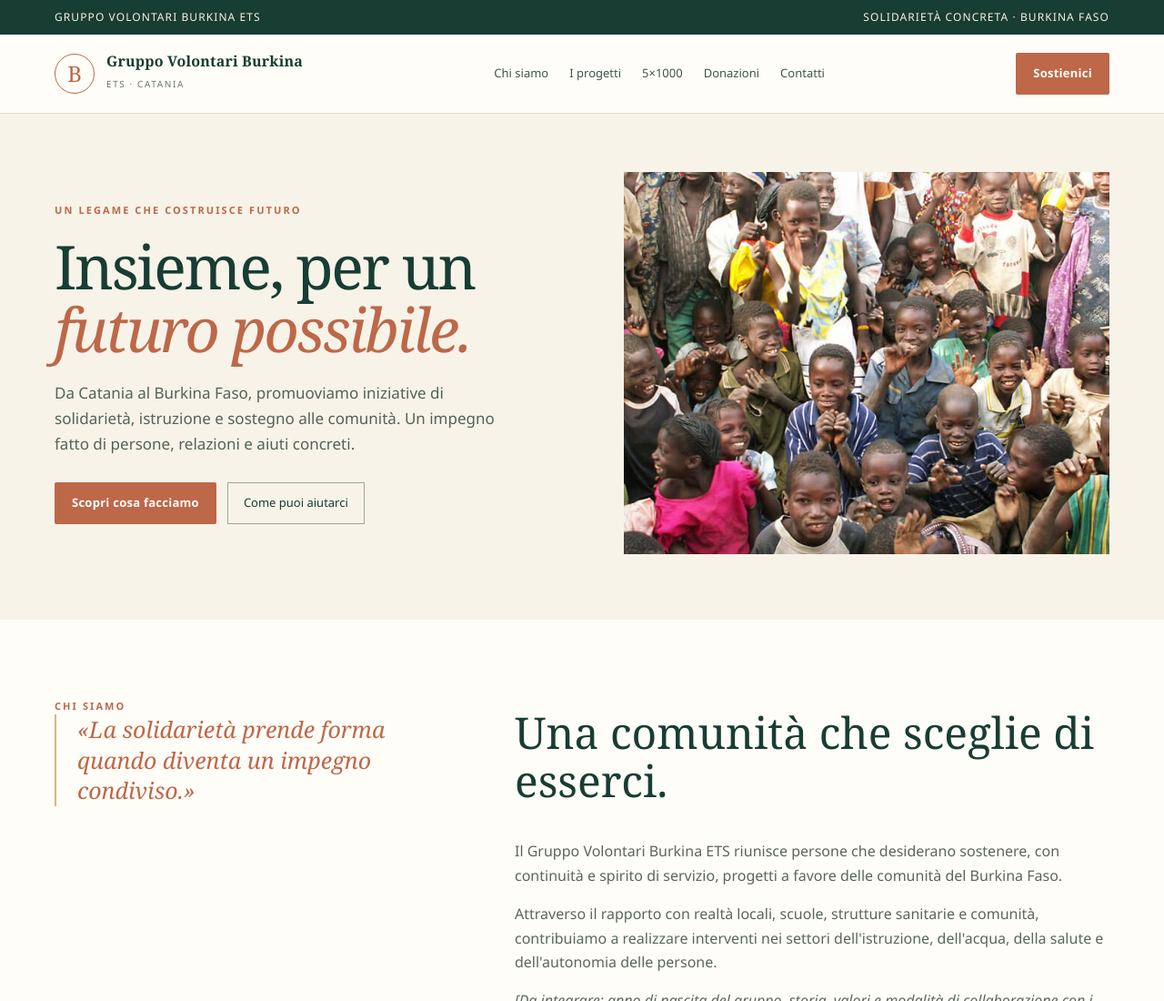
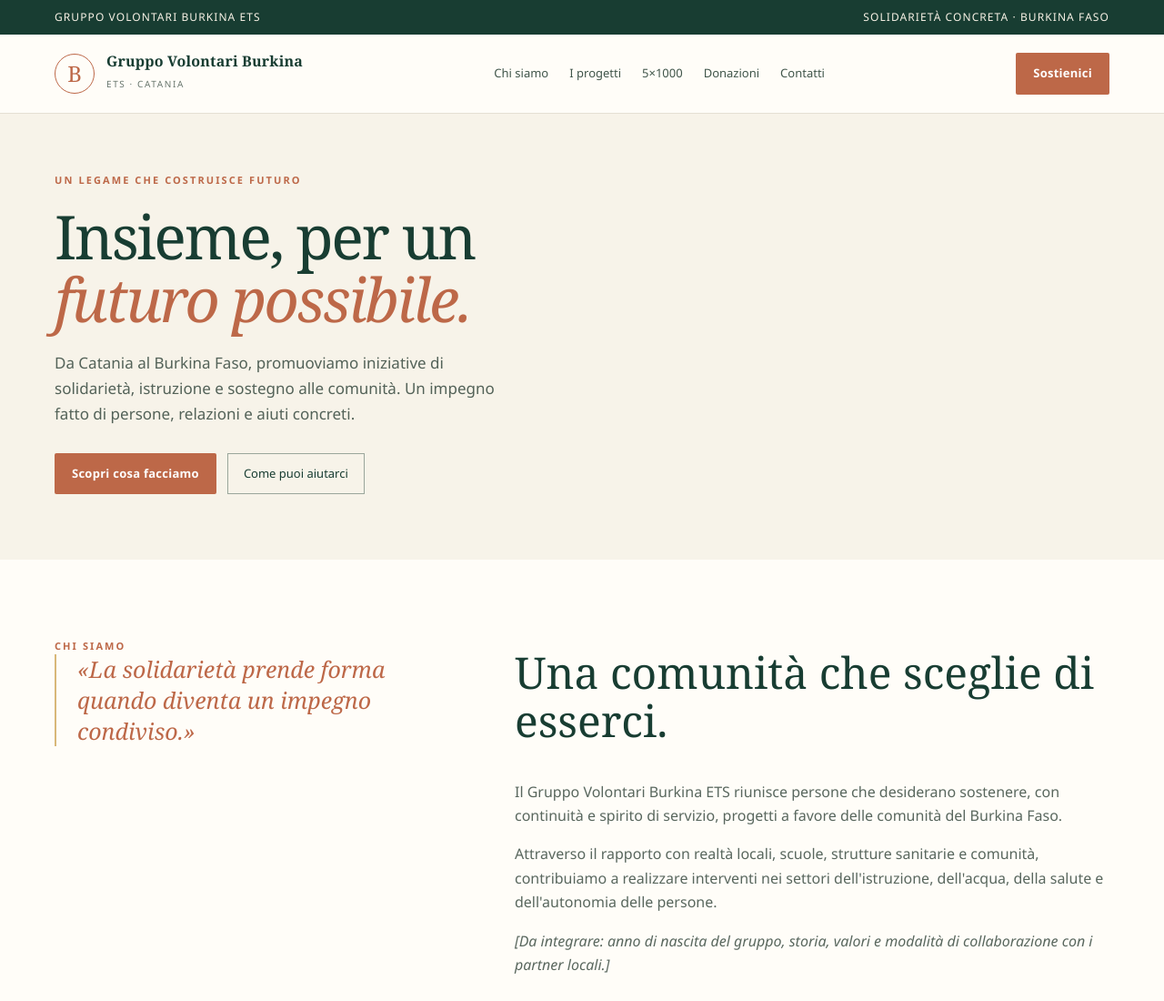
Before and after one commit to livioferrante/gruppo-volontari-burkina, a plain HTML site: page index.html in a window 1280 px wide. Shown: the top 1100 px of the page at 91% size. Drawn offline with Linux system fonts and the light colour scheme.

Commit message:
Rimuove anche la fotografia dalla hero della homepage

```diff
--- a/index.html
+++ b/index.html
@@ -9,7 +9,7 @@
 *{box-sizing:border-box}html{scroll-behavior:smooth}body{margin:0;background:var(--paper);color:var(--ink);font:16px/1.65 'Avenir Next',Avenir,'Segoe UI',sans-serif}a{color:inherit;text-decoration:none}.wrap{width:min(var(--max),calc(100% - 48px));margin:auto}
 .topline{background:var(--green);color:#f8f2e6;font-size:12px;letter-spacing:.09em;text-transform:uppercase;padding:9px 0}.topline .wrap{display:flex;justify-content:space-between;gap:18px}
 header{background:var(--paper);position:sticky;top:0;z-index:10;border-bottom:1px solid var(--line)}.nav{height:86px;display:flex;align-items:center;justify-content:space-between;gap:25px}.brand{display:flex;align-items:center;gap:13px}.mark{width:44px;height:44px;border:1px solid var(--rust);border-radius:50%;display:grid;place-items:center;color:var(--rust);font-family:Georgia,serif;font-size:24px}.brand strong{display:block;font:700 16px/1.2 Georgia,serif;letter-spacing:.01em;color:var(--green)}.brand small{font-size:10px;letter-spacing:.16em;text-transform:uppercase;color:var(--muted)}nav{display:flex;align-items:center;gap:23px;font-size:13px;color:#40554a}nav a:hover{color:var(--rust)}.nav-cta,.btn{display:inline-flex;align-items:center;justify-content:center;background:var(--rust);color:white;padding:12px 19px;border-radius:2px;font-size:13px;font-weight:650;letter-spacing:.02em}.nav-cta:hover,.btn:hover{background:#9f5237}
-.hero{background:var(--cream);padding:64px 0 72px;overflow:hidden}.hero-grid{display:grid;grid-template-columns:1.03fr .97fr;gap:58px;align-items:center}.eyebrow{font-size:11px;letter-spacing:.19em;text-transform:uppercase;color:var(--rust);font-weight:700}.hero h1{font:500 clamp(42px,5.2vw,70px)/1.04 Georgia,serif;color:var(--green);letter-spacing:-.035em;margin:18px 0 22px}.hero h1 em{font-weight:400;color:var(--rust)}.hero p{font-size:17px;max-width:520px;color:#536258;margin:0 0 28px}.hero-actions{display:flex;gap:12px;align-items:center;flex-wrap:wrap}.btn-outline{display:inline-flex;padding:11px 17px;border:1px solid #9aa69b;color:var(--green);font-size:13px}.visual{position:relative;min-height:420px;height:420px;background:#e8dfcb;overflow:hidden}.visual img{position:absolute;inset:0;width:100%;height:100%;object-fit:cover;display:block}
+.hero{background:var(--cream);padding:64px 0 72px;overflow:hidden}.hero-grid{display:grid;grid-template-columns:1.03fr .97fr;gap:58px;align-items:center;grid-template-columns:1fr}.eyebrow{font-size:11px;letter-spacing:.19em;text-transform:uppercase;color:var(--rust);font-weight:700}.hero h1{font:500 clamp(42px,5.2vw,70px)/1.04 Georgia,serif;color:var(--green);letter-spacing:-.035em;margin:18px 0 22px}.hero h1 em{font-weight:400;color:var(--rust)}.hero p{font-size:17px;max-width:520px;color:#536258;margin:0 0 28px}.hero-actions{display:flex;gap:12px;align-items:center;flex-wrap:wrap}.btn-outline{display:inline-flex;padding:11px 17px;border:1px solid #9aa69b;color:var(--green);font-size:13px}.visual{position:relative;min-height:420px;height:420px;background:#e8dfcb;overflow:hidden}.visual img{position:absolute;inset:0;width:100%;height:100%;object-fit:cover;display:block}
 .section{padding:86px 0}.section-head{max-width:680px;margin-bottom:38px}.section-head h2{font:500 clamp(32px,4vw,48px)/1.1 Georgia,serif;color:var(--green);margin:12px 0}.section-head p{color:var(--muted);margin:0}.intro{display:grid;grid-template-columns:.8fr 1.2fr;gap:70px;align-items:start}.intro-quote{font:italic 25px/1.35 Georgia,serif;color:var(--rust);border-left:2px solid var(--gold);padding-left:23px}.intro-copy p{margin-top:0;color:#59675e}
 .projects{background:var(--cream)}.cards{display:grid;grid-template-columns:repeat(3,1fr);gap:18px}.project{background:var(--paper);border:1px solid var(--line)}.project-img{height:185px;display:grid;place-items:center;background:linear-gradient(135deg,#e4d8c2,#c5cdb6);position:relative;color:#425a4b}.project-img.alt{background:linear-gradient(135deg,#d7c5ad,#b5c4bd)}.project-img.gallery{display:grid;grid-template-columns:repeat(3,1fr);gap:3px;background:var(--paper);overflow:hidden}.project-img.gallery img{width:100%;height:100%;min-width:0;object-fit:cover;display:block}.project-img.photo img{width:100%;height:100%;object-fit:cover;display:block}.project-img.warm{background:linear-gradient(135deg,#e7d4b7,#c99b79)}.project-img span{font-size:11px;letter-spacing:.1em;text-transform:uppercase;background:#fffdf0d9;padding:9px 13px}.project-title{padding:15px 20px 13px;background:var(--paper);border-bottom:1px solid var(--line)}.project-title h3{font:500 21px/1.2 Georgia,serif;color:var(--green);margin:0}.project-body{padding:22px 23px 25px}.project-body h3{font:500 23px Georgia,serif;color:var(--green);margin:0 0 9px}.project-body p{font-size:14px;color:var(--muted);margin:0 0 15px}.more{font-size:12px;color:var(--rust);font-weight:700;letter-spacing:.05em;text-transform:uppercase}
 .impact{background:var(--green);color:#f8f3e9;padding:70px 0}.impact h2{font:500 40px/1.1 Georgia,serif;margin:10px 0 32px}.stats{display:grid;grid-template-columns:repeat(4,1fr);gap:22px}.stat{border-top:1px solid #ffffff55;padding-top:18px}.stat strong{font:500 45px Georgia,serif;color:#e5c58a;display:block}.stat span{font-size:13px;color:#e2e7df}
@@ -31,7 +31,7 @@ footer{background:#122e26;color:#e8eee8;padding:54px 0 24px}.foot-grid{display:g
 <main>
 <section class="hero"><div class="wrap hero-grid">
 <div><div class="eyebrow">Un legame che costruisce futuro</div><h1>Insieme, per un<br><em>futuro possibile.</em></h1><p>Da Catania al Burkina Faso, promuoviamo iniziative di solidarietà, istruzione e sostegno alle comunità. Un impegno fatto di persone, relazioni e aiuti concreti.</p><div class="hero-actions"><a class="btn" href="#progetti">Scopri cosa facciamo</a><a class="btn-outline" href="#aiutaci">Come puoi aiutarci</a></div></div>
-<div class="visual"><img src="images/bambini.jpg" alt="Bambini del Burkina Faso: il futuro al centro dei progetti del Gruppo Volontari Burkina"></div>
+
 </div></section>
 <section class="section" id="chi-siamo"><div class="wrap intro">
 <div><div class="eyebrow">Chi siamo</div><div class="intro-quote">«La solidarietà prende forma quando diventa un impegno condiviso.»</div></div>
```
